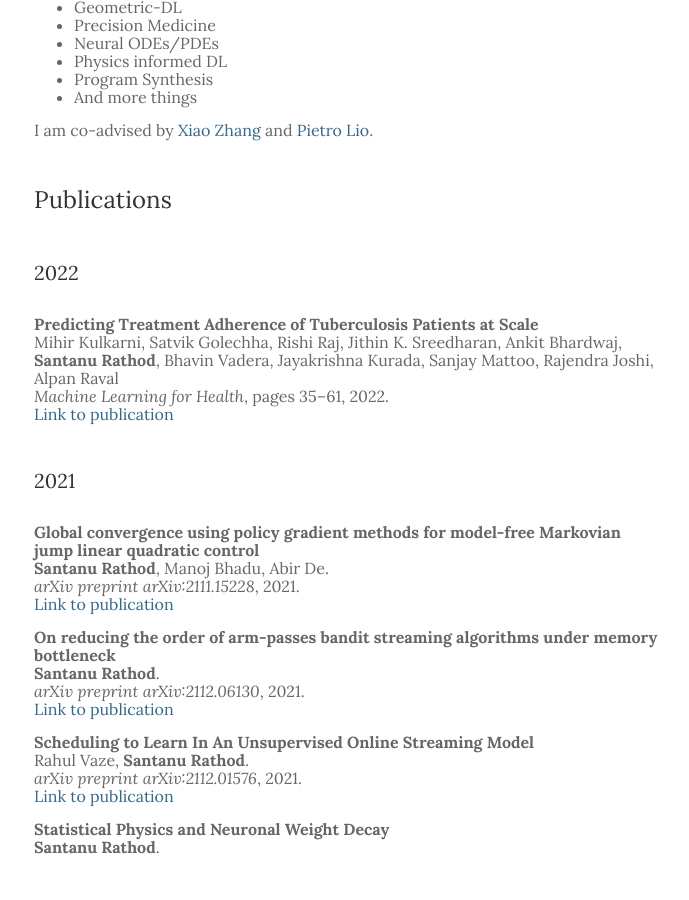
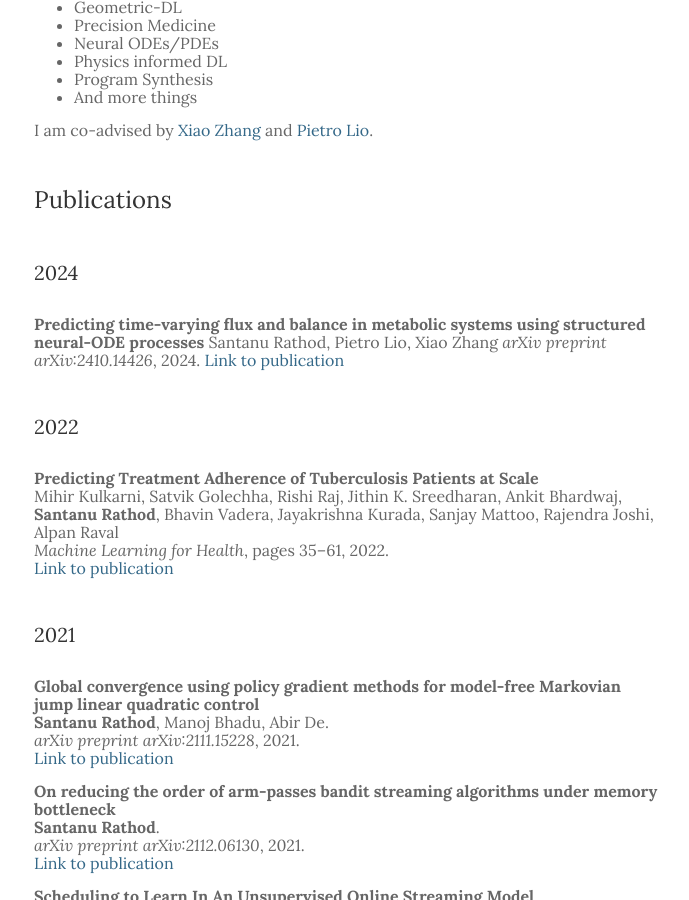
Before and after one commit to santanurathod/santanurathod.github.io, a Jekyll site: the page built from _pages/3_academic.md, in a window 1280 px wide and 900 px high, scrolled down 779 px. Shown: the whole window, without its empty margins (291-980 px from the left). Built offline with Jekyll 4.4.1, drawn with Linux system fonts in a browser that asks for light colours.

Commit message:
[MINOR]: Adding papers

```diff
--- a/_pages/3_academic.md
+++ b/_pages/3_academic.md
@@ -29,6 +29,12 @@ I am co-advised by [Xiao Zhang](https://xiao-zhang.net/) and [Pietro Lio](https:
 
 ### Publications
 
+#### 2024
+**Predicting time-varying flux and balance in metabolic systems using structured neural-ODE processes**
+Santanu Rathod, Pietro Lio, Xiao Zhang
+*arXiv preprint arXiv:2410.14426*, 2024.
+[Link to publication](https://arxiv.org/abs/2410.14426)
+
 #### 2022
 
 **Predicting Treatment Adherence of Tuberculosis Patients at Scale**
```
